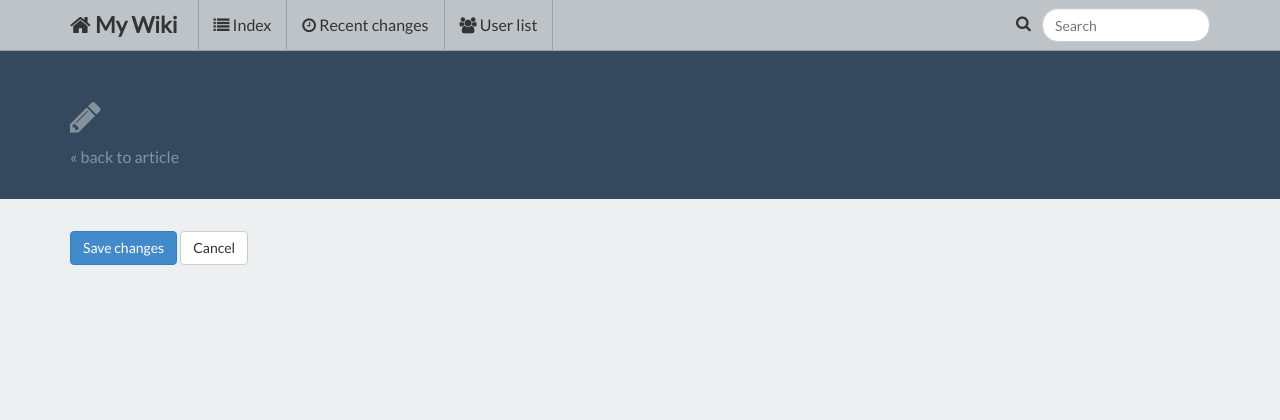
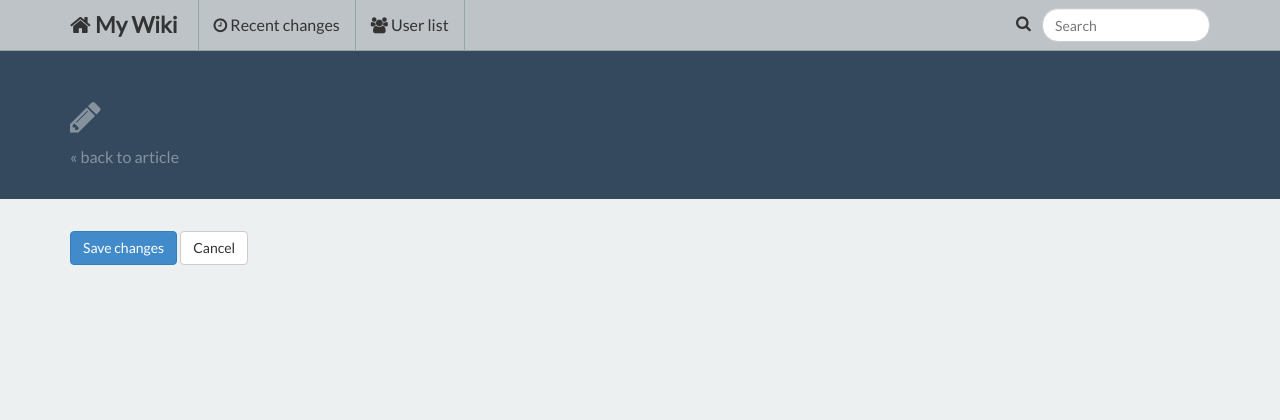
Before and after one commit to thewub/SlickWiki, a Django app: template templates/wiki/edit.html in a window 1280 px wide. Shown: the top 420 px of the page. Run offline with Django 3.2, Linux system fonts and the light colour scheme; the template is opened without the code that fills it, so the values that code supplies are empty; parts of the project's set-up code (start-up, migrations or seed data) failed here and were passed over; some libraries are stand-ins or nearby versions.

Commit message:
hide index from toolbar

```diff
--- a/templates/base.html
+++ b/templates/base.html
@@ -25,7 +25,6 @@
                 <div class="collapse navbar-collapse">
 
                     <ul class="nav navbar-nav navbar-left">
-                        <li><a href="/"><i class="fa fa-list"></i> Index</a></li>
                         <li><a href="/special/recentchanges/"><i class="fa fa-clock-o"></i> Recent changes</a></li>
                         <li><a href="/special/userlist/"><i class="fa fa-users"></i> User list</a></li>
                     </ul>
```
